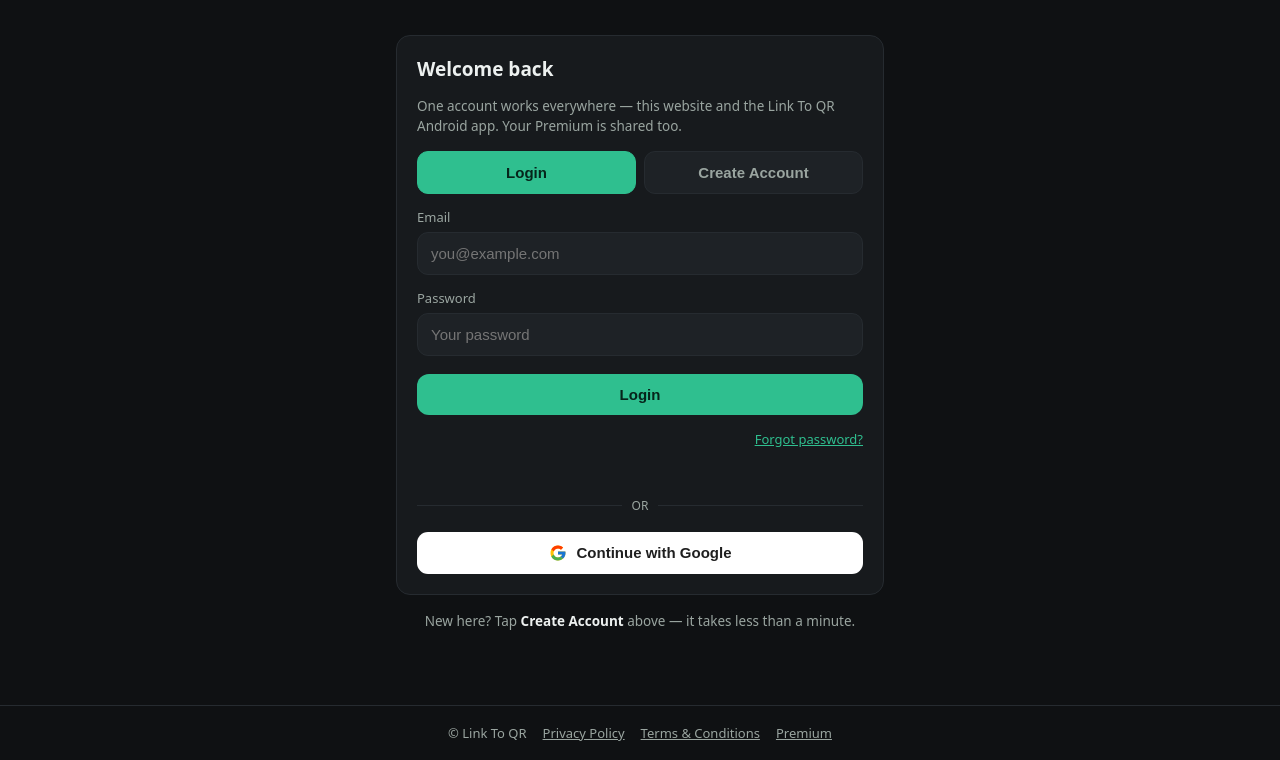
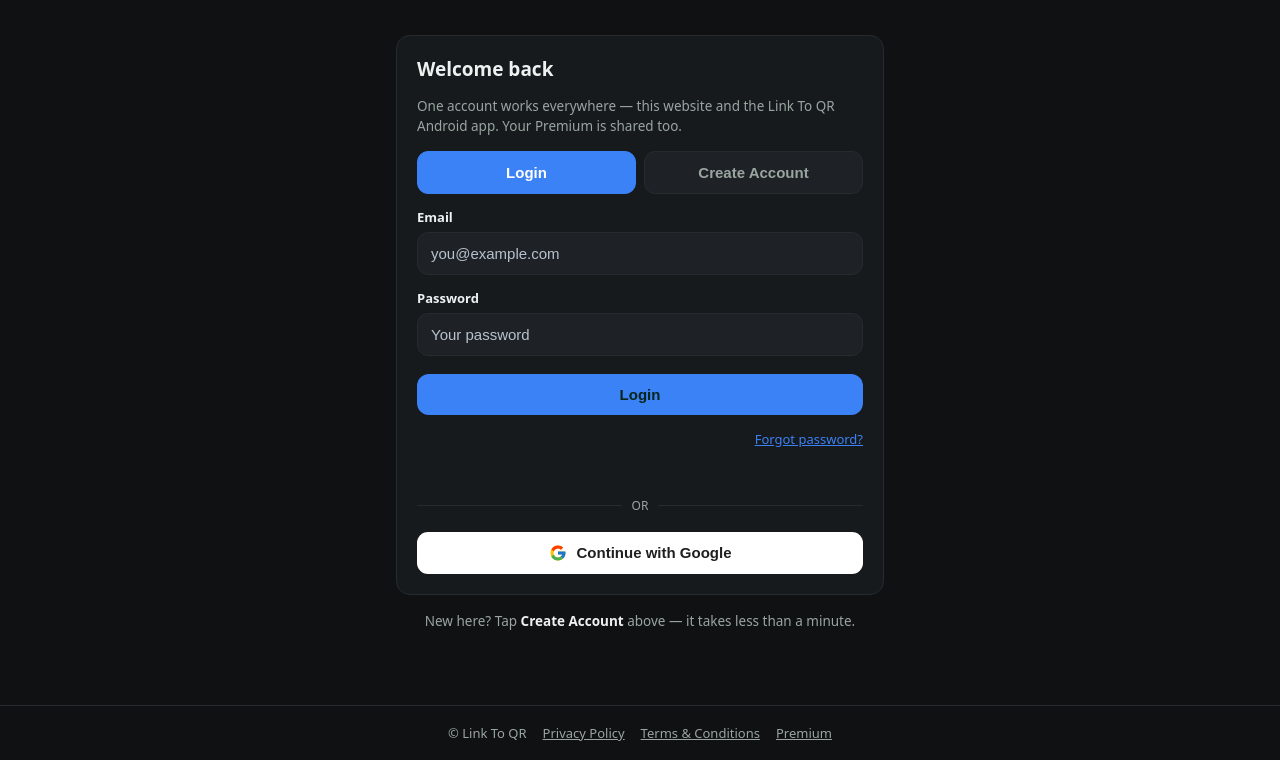
Before and after one commit to ayansikligar098-commits/ayansikligar098-commits.github.io, a plain HTML site: page login.html in a window 1280 px wide. Shown: the part 60-820 px from the top of the page. Drawn offline with Linux system fonts and the light colour scheme; no server answers.

Commit message:
Publish Link To QR website + v1.13.3 update files

```diff
--- a/css/site.css
+++ b/css/site.css
@@ -2,7 +2,7 @@
    Matches the app palette: bg #0F1113, surface #171A1D, primary #2FBF8F. */
 :root{
   --bg:#0F1113; --surface:#171A1D; --surface2:#1E2226; --line:#262B30;
-  --text:#EDF1F0; --muted:#9AA5A0; --primary:#2FBF8F; --primary-d:#25a579;
+  --text:#EDF1F0; --muted:#9AA5A0; --primary:#3B82F6; --primary-d:#2563EB;
   --danger:#F08A8A; --warn:#FFC95C; --ok:#7BD88F; --radius:14px;
 }
 *{box-sizing:border-box}
@@ -43,11 +43,15 @@ a{color:var(--primary)}
 .tabs{display:flex;gap:8px;margin:6px 0 4px}
 .tabs button{flex:1;padding:12px;border-radius:11px;border:1px solid var(--line);
   background:var(--surface2);color:var(--muted);font-size:15px;font-weight:700;cursor:pointer}
-.tabs button.on{background:var(--primary);color:#06251b;border-color:var(--primary)}
-label.f{display:block;font-size:13px;color:var(--muted);margin:14px 0 6px}
+.tabs button.on{background:var(--primary);color:#fff;border-color:var(--primary)}
+label.f{display:block;font-size:13px;color:var(--text);font-weight:600;margin:14px 0 6px}
 input[type=text],input[type=email],input[type=password],input[type=file]{
   width:100%;padding:12px 13px;border-radius:11px;border:1px solid var(--line);
-  background:var(--surface2);color:var(--text);font-size:15px;outline:none}
+  background:var(--surface2);color:var(--text);font-size:15px;font-weight:500;outline:none;caret-color:var(--text)}
+/* Placeholder aur type kiya hua text saaf dikhe (Ayan ki shikayat, 2026-11-14):
+   browser ka default placeholder dark dabbe mein bahut fika padta tha. */
+input::placeholder{color:#B8C2CE;opacity:1}
+input:-webkit-autofill{-webkit-text-fill-color:var(--text);caret-color:var(--text)}
 input:focus{border-color:var(--primary)}
 .msg{font-size:13.5px;margin-top:12px;min-height:18px;line-height:1.5}
 .msg.err{color:var(--danger)} .msg.ok{color:var(--ok)} .msg.warn{color:var(--warn)}
--- a/login.html
+++ b/login.html
@@ -94,8 +94,9 @@ const authErr = e => {
   if (c.includes("invalid-email")) return "That email address does not look right.";
   if (c.includes("too-many-requests")) return "Too many attempts. Please wait a little and try again.";
   if (c.includes("popup-closed")) return "Google sign-in was closed before it finished.";
+  if (c.includes("unauthorized-domain")) return "Google sign-in is not enabled for this website address yet. (auth/unauthorized-domain)";
   if (c.includes("network")) return "Network problem — check your internet and try again.";
-  return "Something went wrong. Please try again.";
+  return c ? "Something went wrong. Please try again. (" + c + ")" : "Something went wrong. Please try again.";
 };
 
 function setTab(signup) {
```
